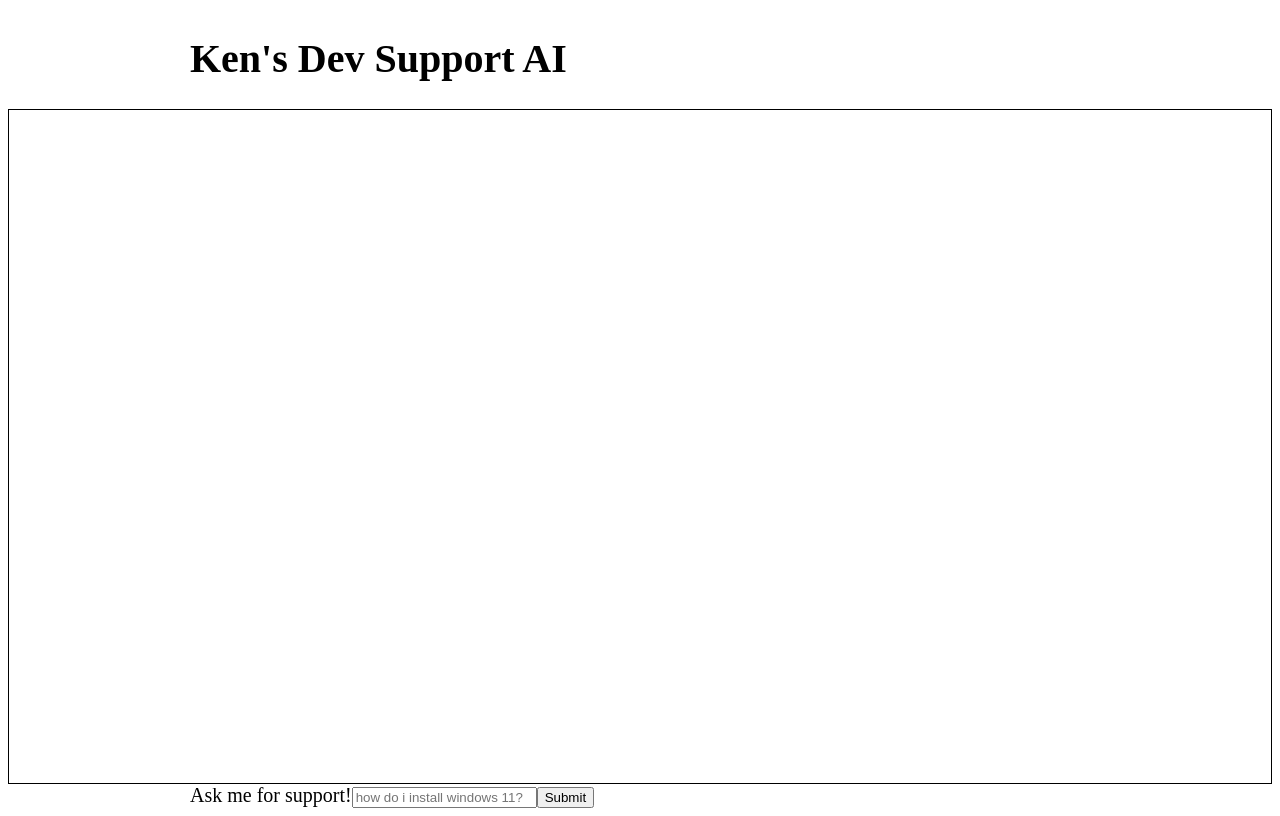
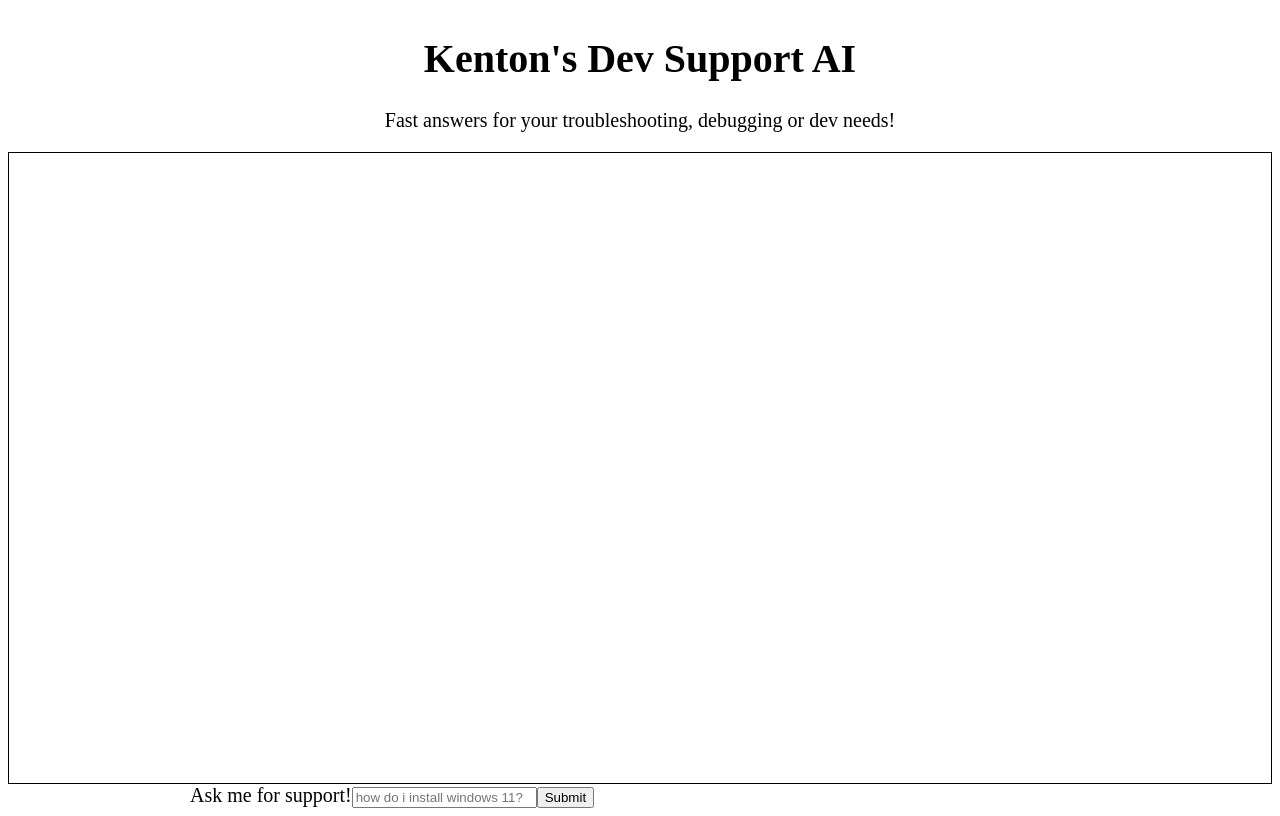
Before and after one commit to chingoblingers/Dev-Support-AI, a React (Vite) app in the folder frontend/: page / in a window 1280 px wide. Built offline with nearby package versions, Linux system fonts and the light colour scheme.

Commit message:
added a subtitle and centered header content.

```diff
--- a/frontend/src/App.css
+++ b/frontend/src/App.css
@@ -22,3 +22,7 @@ html{
     padding: 0 1em;
     margin: 0 auto;
 }
+
+header div {
+    text-align: center;
+}
--- a/frontend/src/App.tsx
+++ b/frontend/src/App.tsx
@@ -55,7 +55,8 @@ const messageDisplay = chatHistory.map((message, index) => {
     <main className='app'>
       <header>
           <div className='contentContainer'>
-            <h1>Ken's Dev Support AI </h1>
+            <h1>Kenton's Dev Support AI </h1>
+            <p>Fast answers for your troubleshooting, debugging or dev needs!</p>
           </div>
       </header>
       <section className='messageArea'>
```
